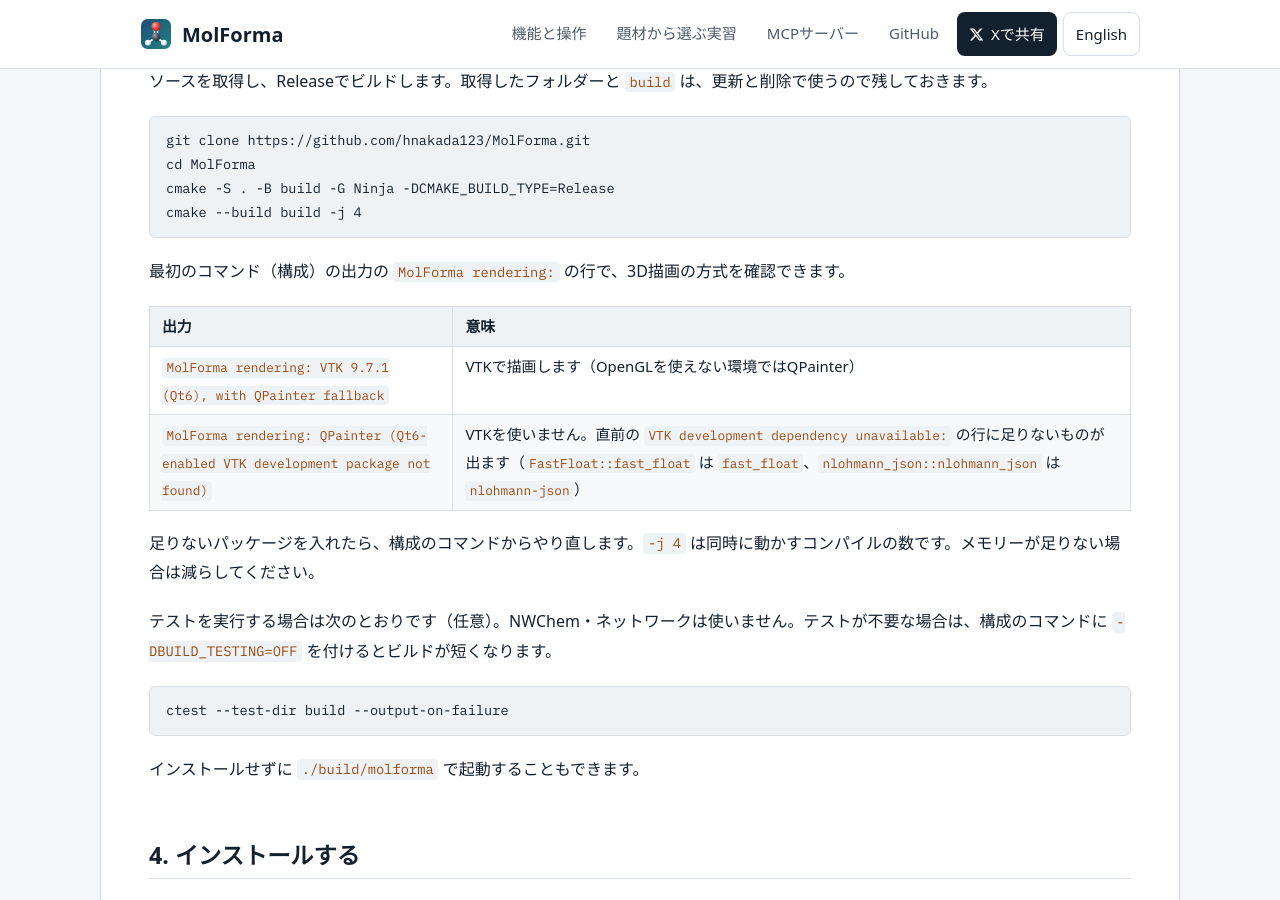
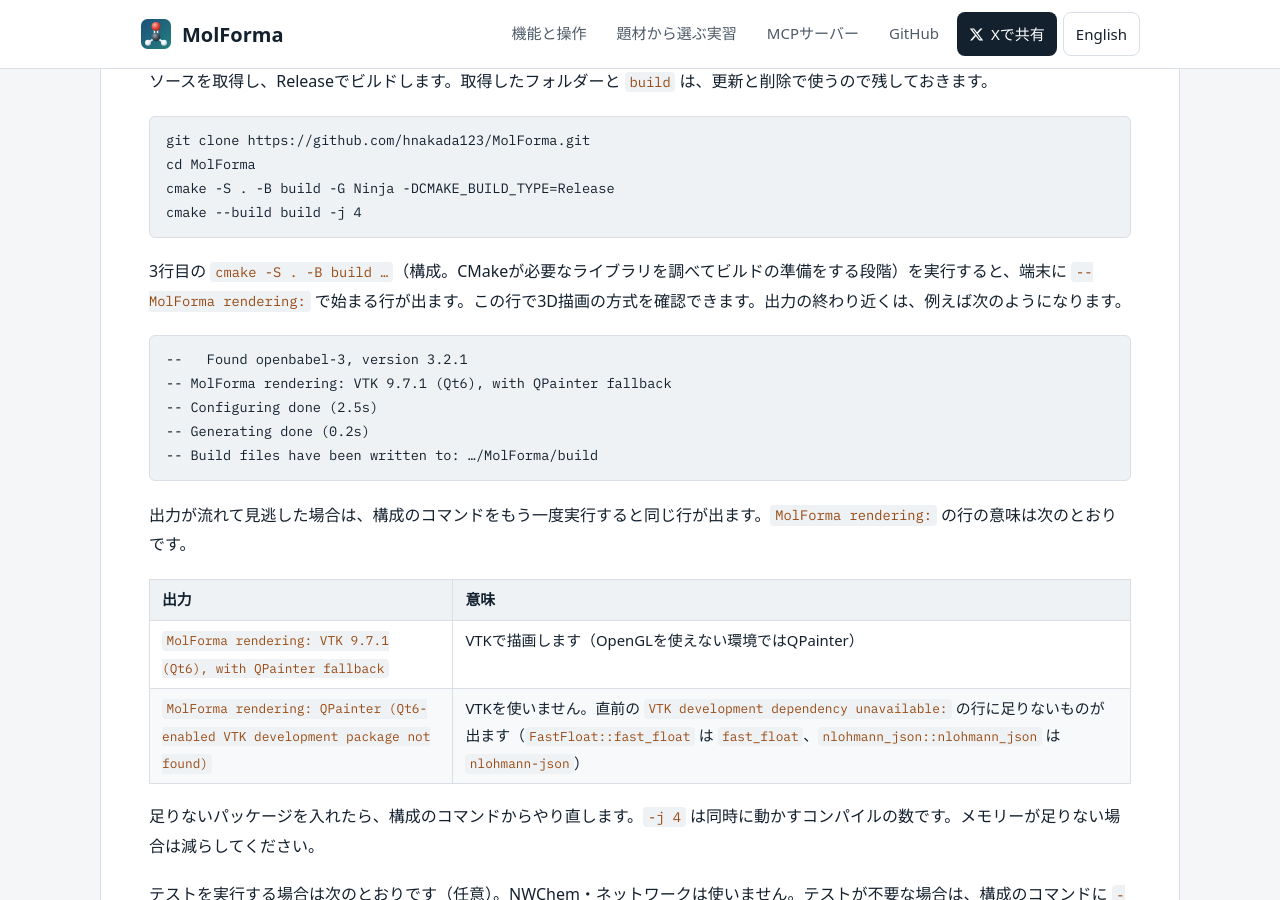
Before and after one commit to hnakada123/MolForma, a Jekyll site: the page built from docs/installation/arch_linux.md, in a window 1280 px wide and 900 px high, scrolled down 2257 px. Built offline with Jekyll 4.4.1, drawn with Linux system fonts in a browser that asks for light colours; some web fonts are replaced; our own code applies the rules of GitHub Pages for plain Markdown files.

Commit message:
Say which command's output shows the rendering on the Arch Linux page
"The first command" could be read as git clone. The page now names the configuration command,
the third line, says what configuring does, shows the end of its output and how to see the line
again.

Co-Authored-By: Claude Opus 5.5 <noreply@anthropic.com>

````diff
--- a/docs/installation/arch_linux.md
+++ b/docs/installation/arch_linux.md
@@ -68,7 +68,17 @@ cmake -S . -B build -G Ninja -DCMAKE_BUILD_TYPE=Release
 cmake --build build -j 4
 ```
 
-最初のコマンド（構成）の出力の `MolForma rendering:` の行で、3D描画の方式を確認できます。
+3行目の `cmake -S . -B build …`（構成。CMakeが必要なライブラリを調べてビルドの準備をする段階）を実行すると、端末に `-- MolForma rendering:` で始まる行が出ます。この行で3D描画の方式を確認できます。出力の終わり近くは、例えば次のようになります。
+
+```
+--   Found openbabel-3, version 3.2.1
+-- MolForma rendering: VTK 9.7.1 (Qt6), with QPainter fallback
+-- Configuring done (2.5s)
+-- Generating done (0.2s)
+-- Build files have been written to: …/MolForma/build
+```
+
+出力が流れて見逃した場合は、構成のコマンドをもう一度実行すると同じ行が出ます。`MolForma rendering:` の行の意味は次のとおりです。
 
 | 出力 | 意味 |
 | --- | --- |
````
Also changed, not shown: docs/en/installation/arch_linux.md (+11 -1 lines).
